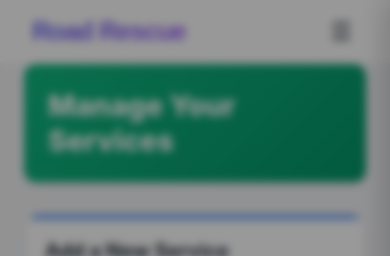
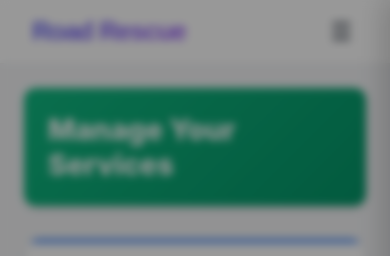
Before and after one commit to rajjbhandarii/DE-project-frontend, an Angular app: page /serviceManagement in a window 390 px wide. Shown: the top 256 px of the page. Built offline with nearby package versions, Linux system fonts and the light colour scheme; no server answers; sample sign-in values are in the browser's storage.

Commit message:
minor improvement in UI

```diff
--- a/src/SP-dashboard/SP-dashboard.component.css
+++ b/src/SP-dashboard/SP-dashboard.component.css
@@ -43,7 +43,7 @@
 
 /* --- HEADER --- */
 .admin-header {
-  margin-top: 45px;
+  margin-top: 4.5rem;
   margin-bottom: 32px;
   padding: 24px;
   background: var(--header-gradient);
--- a/src/navbar/navbar.component.css
+++ b/src/navbar/navbar.component.css
@@ -118,10 +118,10 @@ nav {
     top: 0;
     right: 0;
     height: 100vh;
-    width: 280px;
+    width: 220px;
 
     /* Ensure Mobile Menu gets the right colors too */
-    background: rgba(135, 136, 129, 0.966);
+    background: #fdacacf5;
     color: var(--nav-text);
 
     backdrop-filter: blur(20px);
--- a/src/service-management/service-management.component.css
+++ b/src/service-management/service-management.component.css
@@ -47,7 +47,7 @@
 }
 
 .main-header {
-  margin-top: 40px;
+  margin-top: 4rem;
   margin-bottom: 32px;
   padding: 24px;
   background: var(--header-gradient);
```
